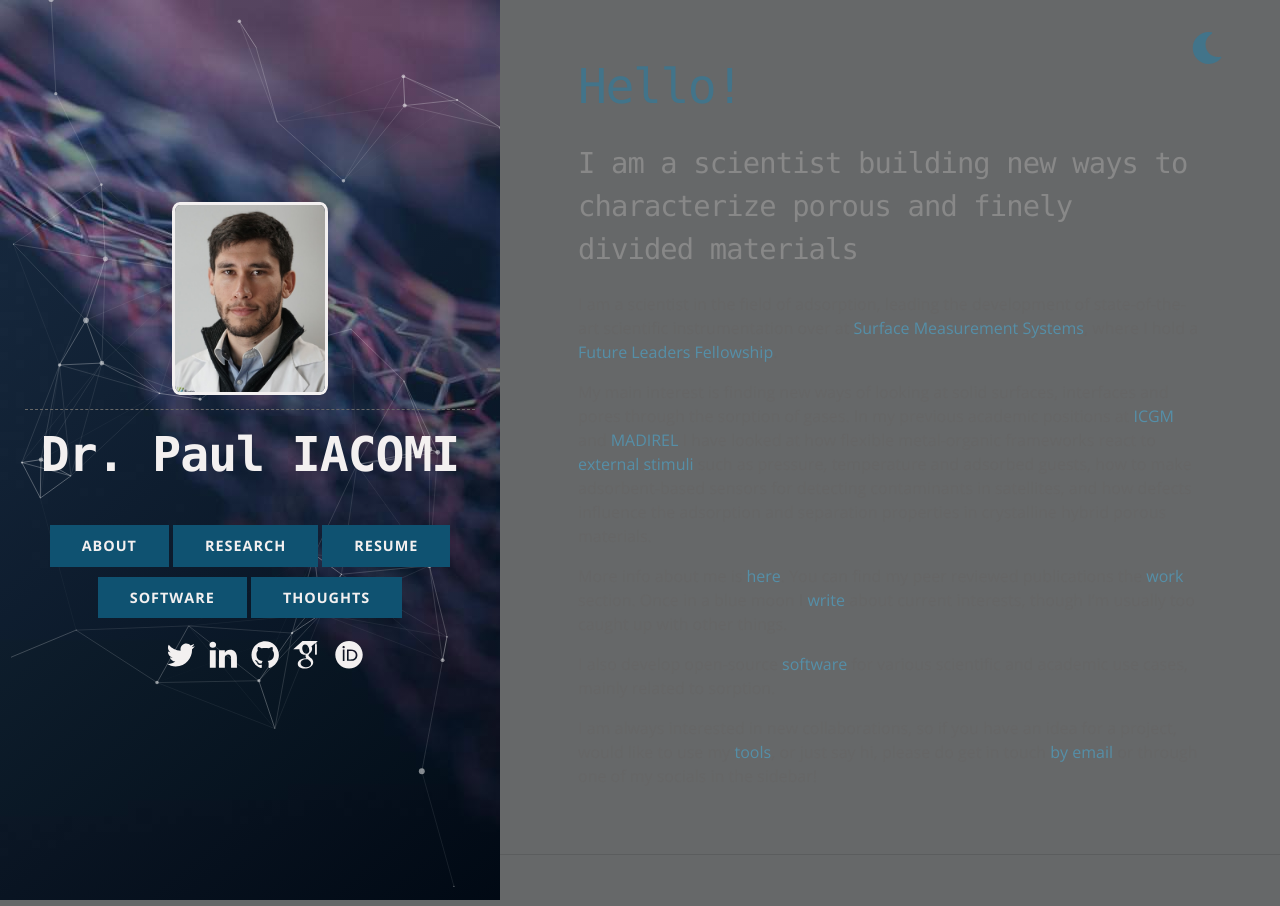
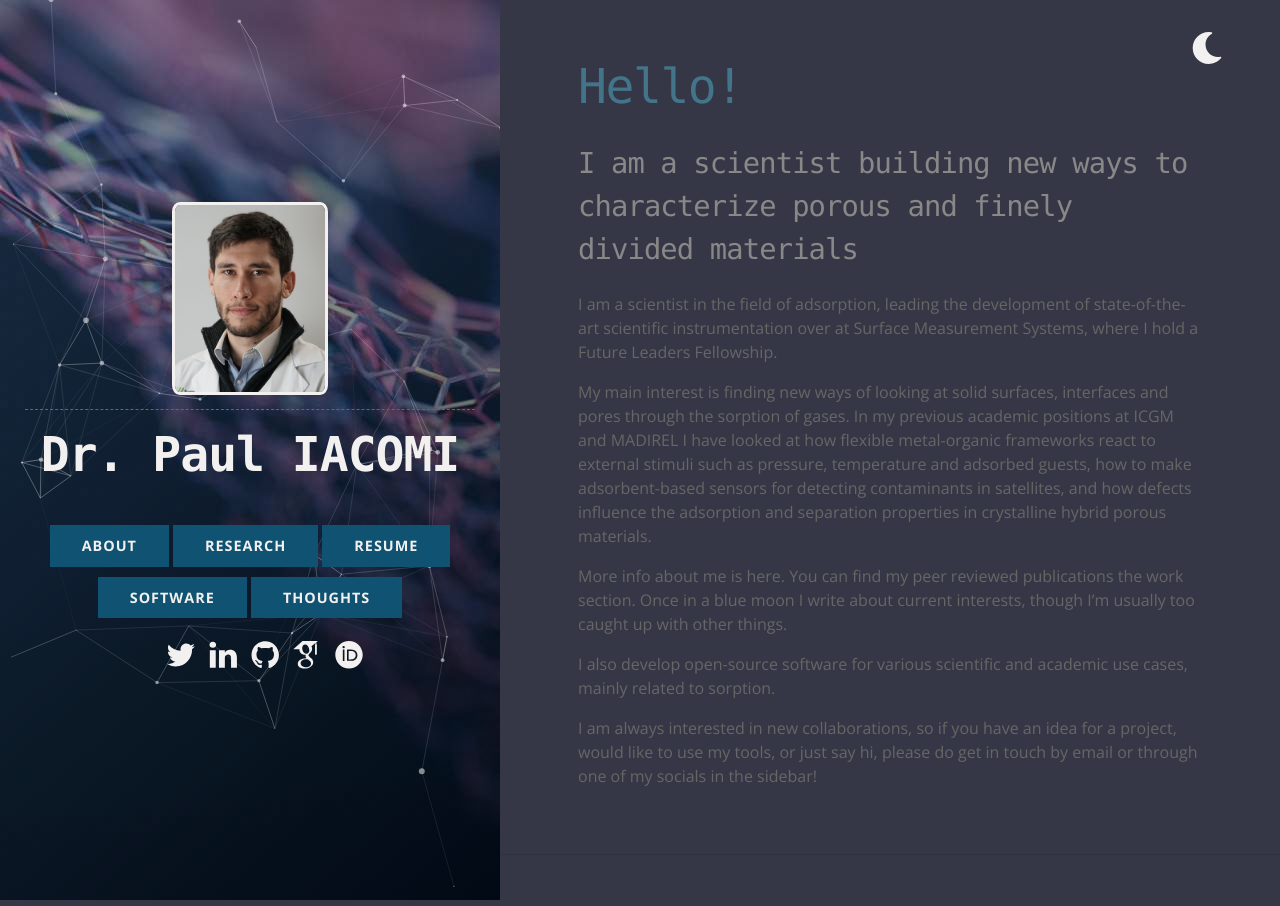
Before and after one commit to pauliacomi/pauliacomi.github.com, a Jekyll site: the page built from _pages/index.md, in a window 1280 px wide. Built offline with Jekyll 4.4.1, drawn with Linux system fonts in a browser that asks for light colours.

Commit message:
feat: tweaks colors

```diff
--- a/_includes/header.html
+++ b/_includes/header.html
@@ -2,13 +2,13 @@
     <div id="particles-js"></div>
     <!-- Light switch -->
     <div class="color-mode__header">
-        <button class="btn color-mode__btn light--hidden" style="background-color: transparent;">
-            <svg class="svg-icon" width="16px" height="16px">
+        <button class="btn color-mode__btn light--hidden">
+            <svg class="svg-icon">
                 <use href="{{ '/assets/icons.svg#sun' | relative_url }}" />
             </svg>
         </button>
-        <button class="btn color-mode__btn dark--hidden" style="background-color: transparent;">
-            <svg class="svg-icon" width="16px" height="16px">
+        <button class="btn color-mode__btn dark--hidden">
+            <svg class="svg-icon">
                 <use href="{{ '/assets/icons.svg#moon' | relative_url }}" />
             </svg>
         </button>
--- a/_sass/_default_colors.scss
+++ b/_sass/_default_colors.scss
@@ -1,12 +1,12 @@
 // Raw colors
-:root{
+:root {
     --alto: rgb(37, 18, 18);
     --bouquet: rgb(170, 117, 159);
     --chelsea-cucumber: rgb(144, 170, 90);
     --cod-grey: rgb(21, 21, 21);
     --dove-grey: rgb(102, 102, 102);
     --transparent-grey: rgba(228, 226, 227, 0.712);
-    --transparent-dark: rgba(40, 43, 45, 0.71);
+    --transparent-dark: rgba(4, 6, 24, 0.8);
     --transparent: rgba(0, 0, 0, 0.1);
     --gallery: rgb(234, 234, 234);
     --grey: rgb(136, 136, 136);
@@ -23,10 +23,10 @@
     --off-white: rgb(226, 234, 238);
 }
 
-// Chosen pallette
+// Chosen pallettes
 
 :root[color-mode="light"] {
-  /* Light Colors */
+    /* Light Colors */
     --background-light: var(--transparent-dark);
     --background-dark: var(--dove-grey);
     --background-grey-1: var(--grey);
@@ -69,20 +69,20 @@
     --body-background: var(--background-light);
     --body-foreground: var(--background-dark);
 
-    /* Header */
-    --header-color: var(--background-grey-1);
-    --header-background: var(--background-grey-3);
-
     /* Buttons */
     --btn-background: var(--accent-medium);
     --btn-hover: var(--accent-dark);
     --btn-text: var(--accent-bright);
+    --btn-hover-inverted: var(--accent-bright);
 
-    /* Quotes */
+    /* Text */
+    --heading-color: var(--background-grey-1);
     --blockquote-color: var(--background-dark);
     --blockquote-border: var(--background-dark);
+    --link-color: var(--background-dark);
 
     /* Code highlighting */
     --code-bg-color: var(--accent-bright);
     --code-text-color: var(--accent-dull-2);
+    --code-border: var(--gallery);
 }
--- a/_sass/main.scss
+++ b/_sass/main.scss
@@ -85,7 +85,7 @@ h6 {
   margin: 0 0 20px;
   font-weight: normal;
   font-family: Monaco, "Bitstream Vera Sans Mono", "Lucida Console", Terminal, monospace;
-  color: var(--header-color);
+  color: var(--heading-color);
   letter-spacing: -0.03em;
 }
 
@@ -136,7 +136,7 @@ pre > code {
 code.highlighter-rouge {
   background: var(--code-bg-color);
   color: var(--code-text-color);
-  border: 1px solid var(--gallery);
+  border: 1px solid var(--code-border);
   border-radius: 2px;
   padding: 0px 3px;
   margin: 0px -3px;
@@ -212,13 +212,14 @@ hr {
 }
 
 .color-mode__btn {
-  color: var(--accent-dark);
+  color: var(--btn-hover-inverted);
+  background-color: transparent;
 }
 
 /* Links */
 
 a {
-  color: var(--accent-light);
+  color: var(--link-color);
   text-decoration: none;
 }
 a:hover {
@@ -239,6 +240,7 @@ a:hover {
   stroke-width: 0;
   fill: currentColor;
   padding-right: 10px;
+  pointer-events: none;
 }
 
 .social-media-list {
```
